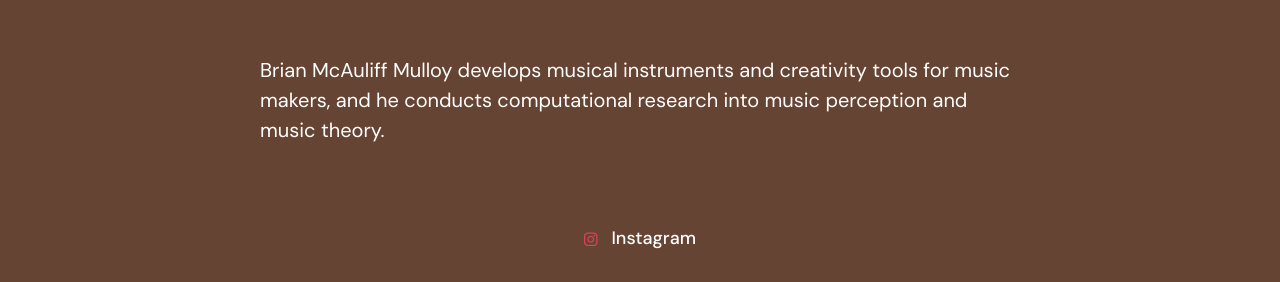
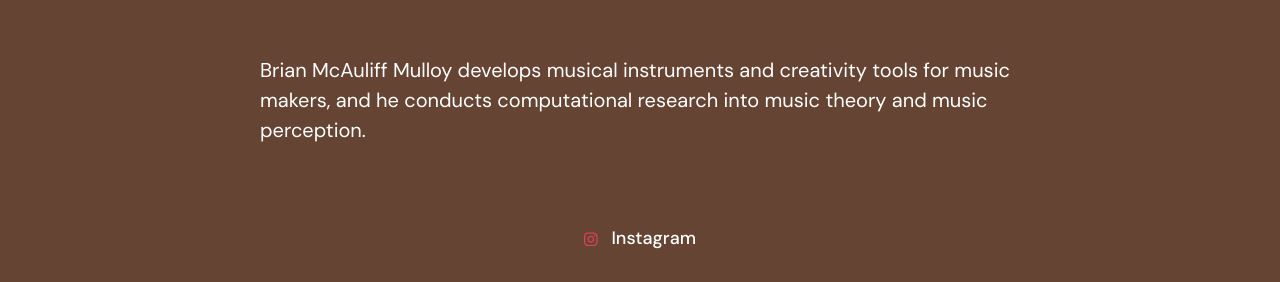
Before and after one commit to homeymusic/homeymusic.github.io, a Jekyll site: the page built from _pages/brian.md, in a window 1280 px wide. Shown: the part 333-615 px from the top of the page. Built offline with Jekyll 4.4.1, drawn with Linux system fonts in a browser that asks for light colours; nearby versions of some CDN libraries.

```diff
--- a/_pages/brian.md
+++ b/_pages/brian.md
@@ -3,4 +3,4 @@ layout: page
 title: Brian McAuliff Mulloy
 permalink: /about/brian
 ---
-Brian McAuliff Mulloy develops musical instruments and creativity tools for music makers, and he conducts computational research into music perception and music theory.
+Brian McAuliff Mulloy develops musical instruments and creativity tools for music makers, and he conducts computational research into music theory and music perception.
```
